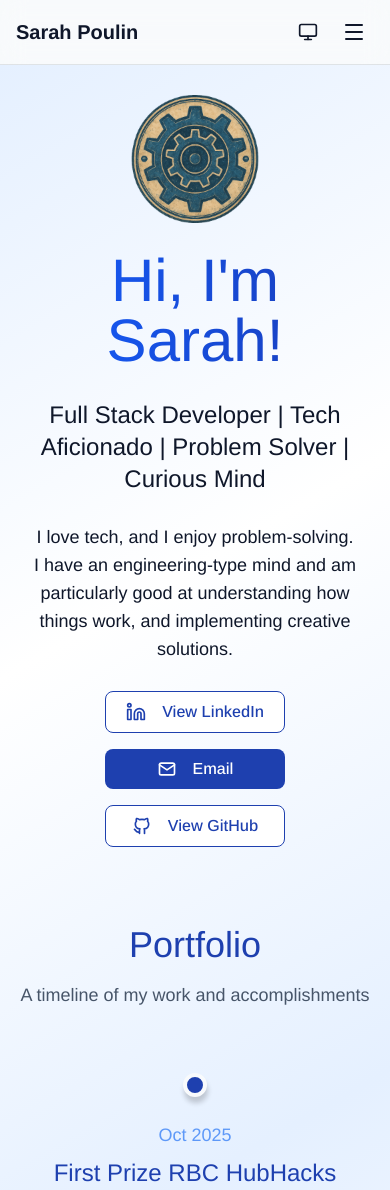
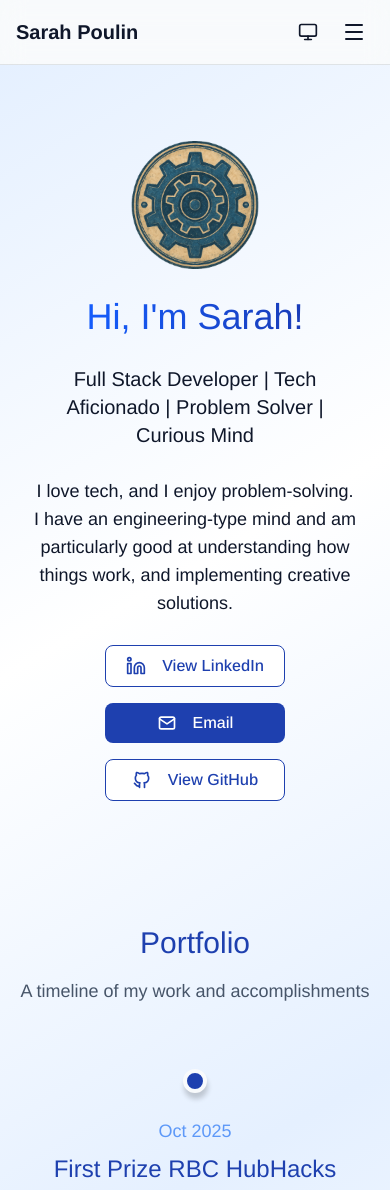
Before and after one commit to threehappypenguins/portfolio, a Next.js app: page / in a window 390 px wide. Shown: the top 1190 px of the page. Built offline with nearby package versions, Linux system fonts and the light colour scheme.

Commit message:
Fixed font sizing issues (mobile first)

```diff
--- a/app/globals.css
+++ b/app/globals.css
@@ -148,7 +148,7 @@ body {
 /* Headers */
 
 h1 {
-  @apply text-center w-fit mx-auto text-6xl;
+  @apply text-center w-fit mx-auto text-4xl md:text-6xl;
   background-image: linear-gradient(to right, var(--h1), var(--h1-end));
   -webkit-background-clip: text;
   background-clip: text;
@@ -157,7 +157,7 @@ h1 {
 }
 
 h2 {
-  @apply text-center w-fit mx-auto text-4xl;
+  @apply text-center w-fit mx-auto text-3xl md:text-4xl;
   color: var(--h2);
 }
 
--- a/app/page.tsx
+++ b/app/page.tsx
@@ -18,7 +18,7 @@ export default function Home() {
 
         <h1>Hi, I'm Sarah!</h1>
 
-        <p className="text-2xl text-center">
+        <p className="text-xl md:text-2xl text-center">
           Full Stack Developer | Tech Aficionado | Problem Solver | Curious Mind
         </p>
 
```
